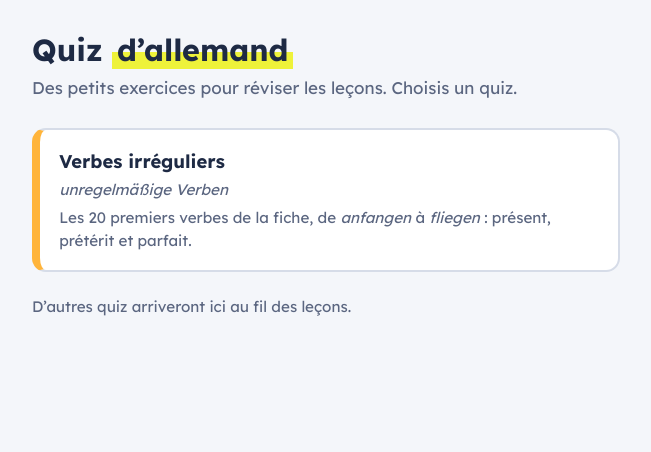
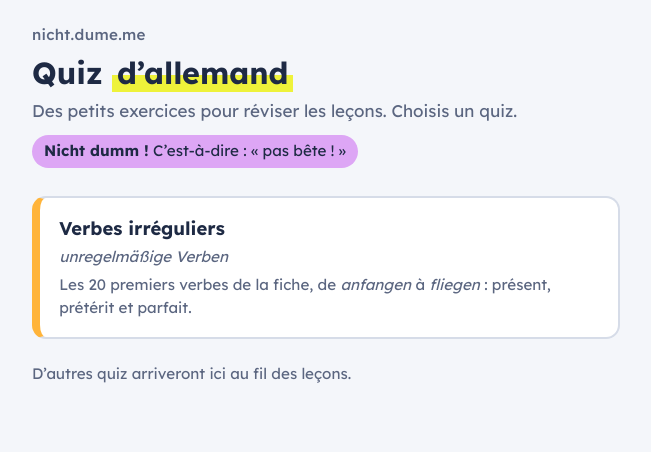
Before and after one commit to franek/quiz-deutsch-lernen, a plain HTML site: page index.html in a window 1280 px wide. Shown: the whole page, without its empty margins (314-965 px from the left). Drawn offline with Linux system fonts and the light colour scheme.

Commit message:
Domaine nicht.dume.me et clin d'œil sur l'accueil
Co-Authored-By: Claude Opus 5.5 <noreply@anthropic.com>

```diff
--- a/index.html
+++ b/index.html
@@ -35,7 +35,9 @@ body {
 main { max-width: 620px; margin: 0 auto; padding: 1.5rem 1rem 3rem; }
 h1 { font-size: 1.9rem; line-height: 1.2; margin: .5rem 0 .4rem; font-weight: 700; }
 h1 .hl { background: linear-gradient(transparent 55%, var(--yellow) 55%); padding: 0 .15em; }
-p.lead { color: var(--muted); margin: 0 0 1.75rem; }
+p.lead { color: var(--muted); margin: 0 0 .75rem; }
+.brand { margin: 0; font-weight: 500; font-size: .95rem; color: var(--muted); letter-spacing: .02em; }
+.pun { display: inline-block; margin: 0 0 1.75rem; padding: .3rem .75rem; border-radius: 999px; background: var(--violet); font-size: .95rem; }
 .quizzes { display: grid; gap: .75rem; list-style: none; padding: 0; margin: 0; }
 .quiz {
   display: block; padding: 1.1rem 1.2rem; border-radius: 14px; text-decoration: none;
@@ -52,8 +54,10 @@ p.lead { color: var(--muted); margin: 0 0 1.75rem; }
 </head>
 <body>
 <main>
+  <p class="brand">nicht.dume.me</p>
   <h1>Quiz <span class="hl">d’allemand</span></h1>
   <p class="lead">Des petits exercices pour réviser les leçons. Choisis un quiz.</p>
+  <p class="pun"><strong>Nicht dumm !</strong> C’est-à-dire : « pas bête ! »</p>
 
   <ul class="quizzes">
     <li>
```
Also changed, not shown: 2 other files.
